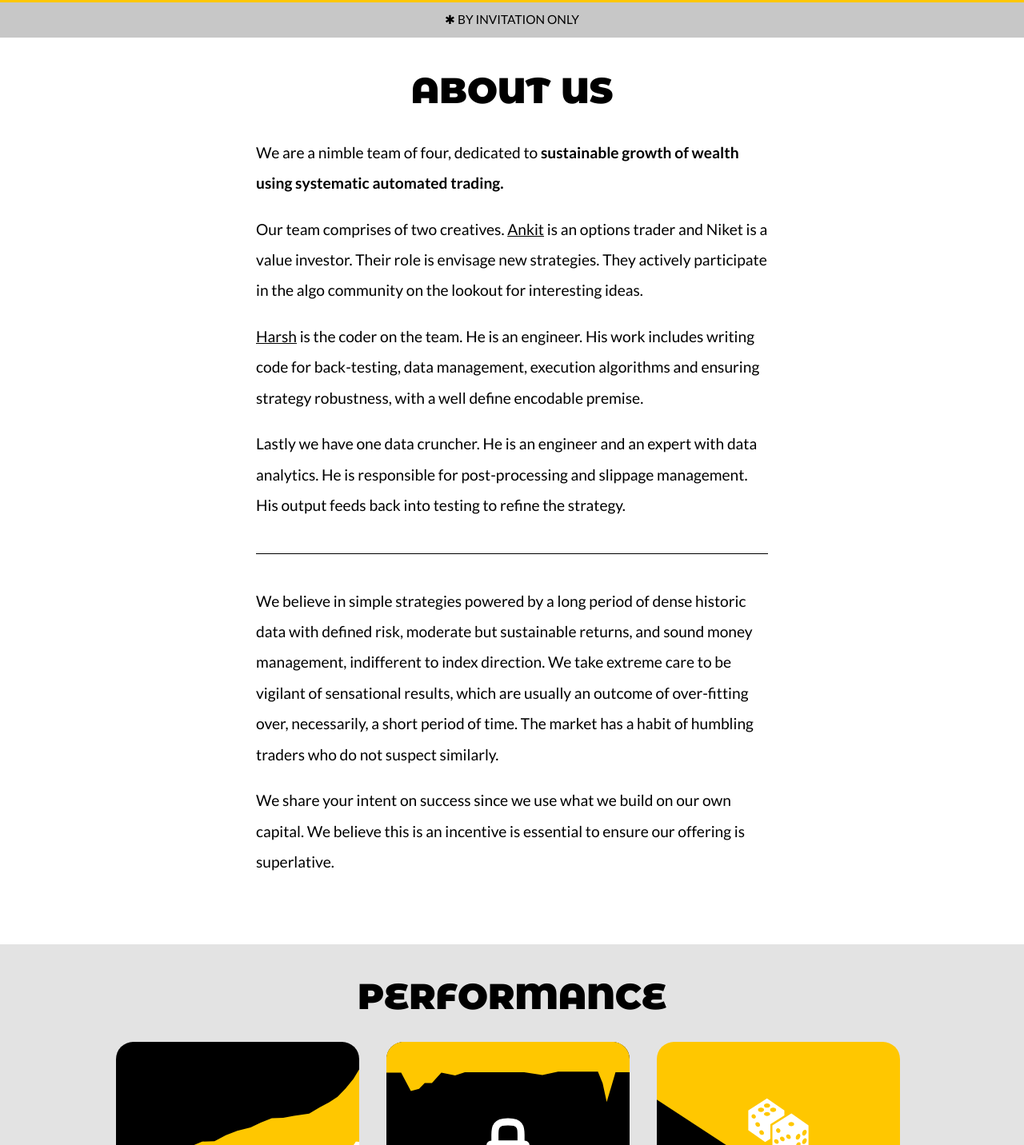
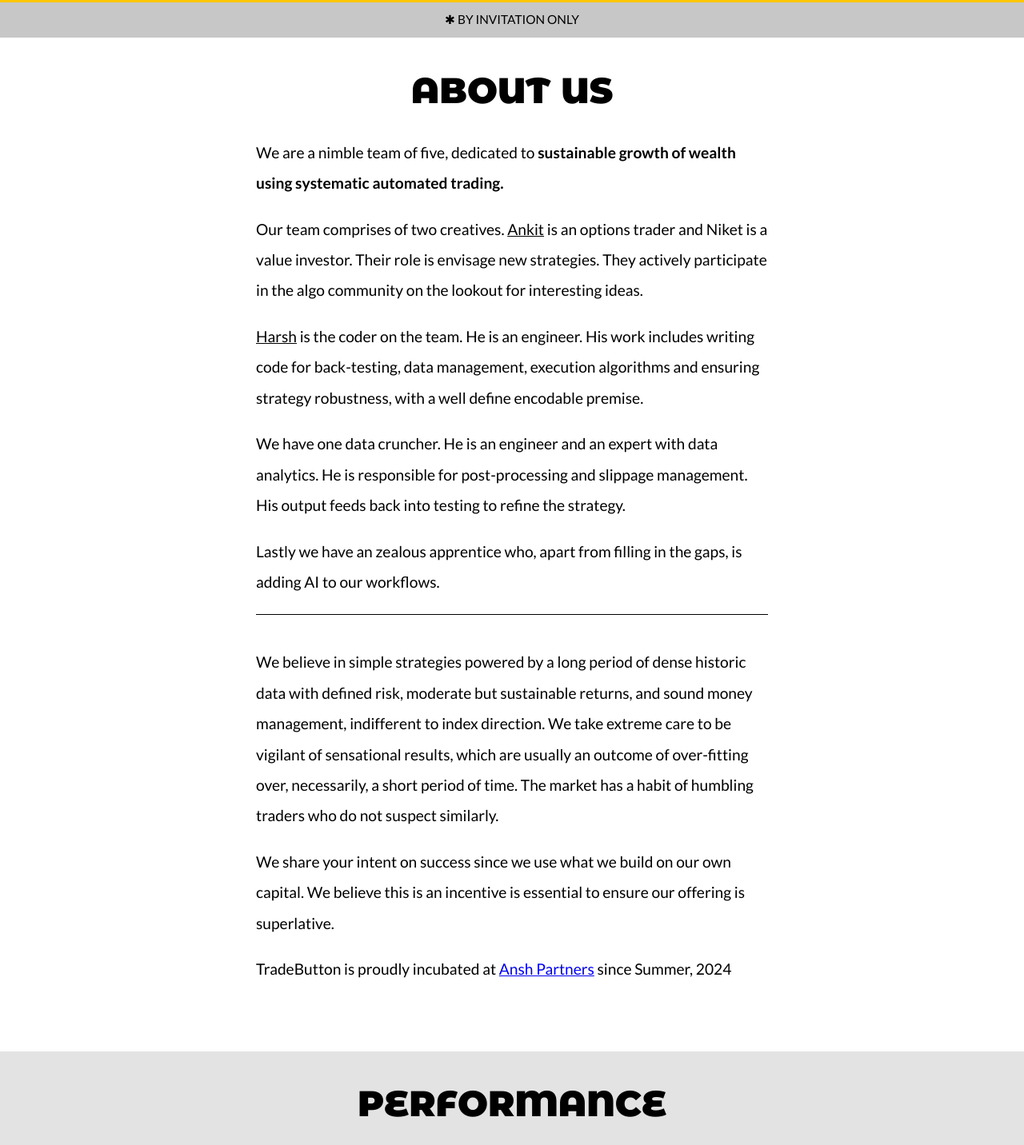
Before and after one commit to hknnisar/tradebutton, a plain HTML site: page index.html in a window 1280 px wide. Shown: the part 4042-5474 px from the top of the page at 80% size. Drawn offline with nearby package versions, Linux system fonts and the light colour scheme.

Commit message:
added Ansh Partners info

```diff
--- a/index.html
+++ b/index.html
@@ -199,15 +199,17 @@
             </div>
             <div class="tier2">ABOUT US</div>
             <div class="about1">
-                <p>We are a nimble team of four, dedicated to <b> sustainable growth of wealth using systematic automated trading. </b></p>
+                <p>We are a nimble team of five, dedicated to <b> sustainable growth of wealth using systematic automated trading. </b></p>
                 <p id="nav-harshnisar">Our team comprises of two creatives. <a href="https://www.linkedin.com/in/ankitnisar">Ankit</a> is an options trader and Niket is a value investor. Their role is envisage new strategies. They actively participate in the algo community on the lookout for interesting ideas. </p>
                 <p><a href="https://harshnisar.com" title="Harsh Nisar">Harsh</a> is the coder on the team. He is an engineer. His work includes writing code for back-testing, data management, execution algorithms and ensuring strategy robustness, with a well define encodable premise.</p>
-                <p>Lastly we have one data cruncher. He is an engineer and an expert with data analytics. He is responsible for post-processing and slippage management. His output feeds back into testing to refine the strategy.</p>
+                <p>We have one data cruncher. He is an engineer and an expert with data analytics. He is responsible for post-processing and slippage management. His output feeds back into testing to refine the strategy.</p>
+                <p2>Lastly we have an zealous apprentice who, apart from filling in the gaps, is adding AI to our workflows.</p2>
             </div>
             <hr class="hr2">
             <div class="about2" >
                 <p>We believe in simple strategies powered by a long period of dense historic data with defined risk, moderate but sustainable returns, and sound money management, indifferent to index direction. We take extreme care to be vigilant of sensational results, which are usually an outcome of over-fitting over, necessarily, a short period of time. The market has a habit of humbling traders who do not suspect similarly.</p>
                 <p id="nav-performance">We share your intent on success since we use what we build on our own capital. We believe this is an incentive is essential to ensure our offering is superlative.</p>
+                <p>TradeButton is proudly incubated at <a href="https://anshpartners.com">Ansh Partners</a> since Summer, 2024</p>
             </div>
 
             <div class="tier1">PERFORMANCE</div>
```
